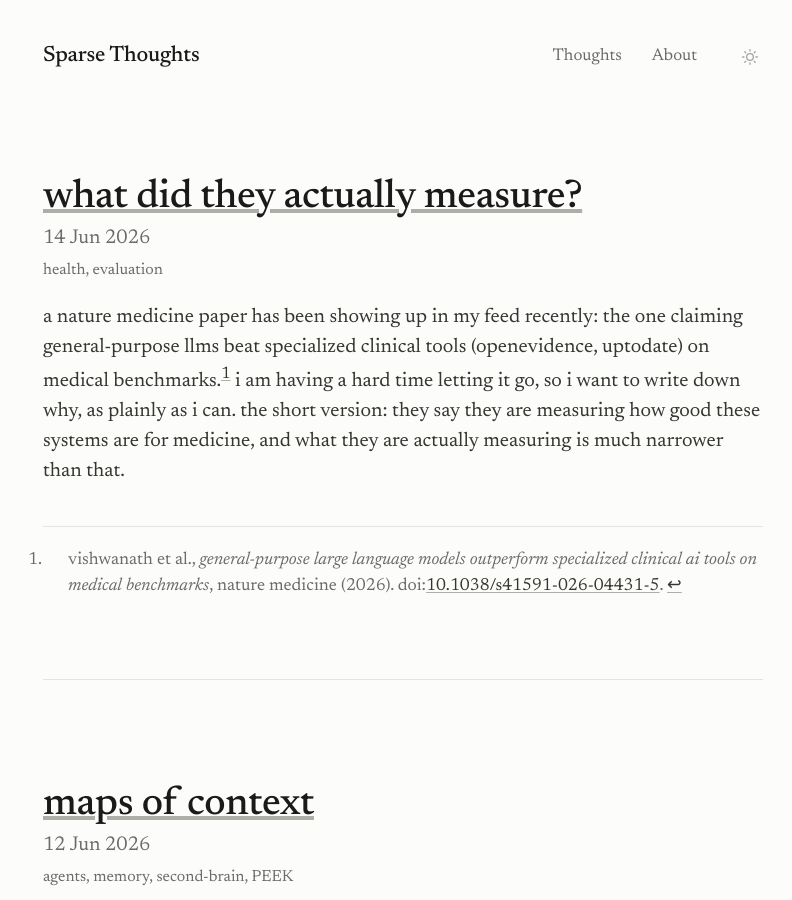
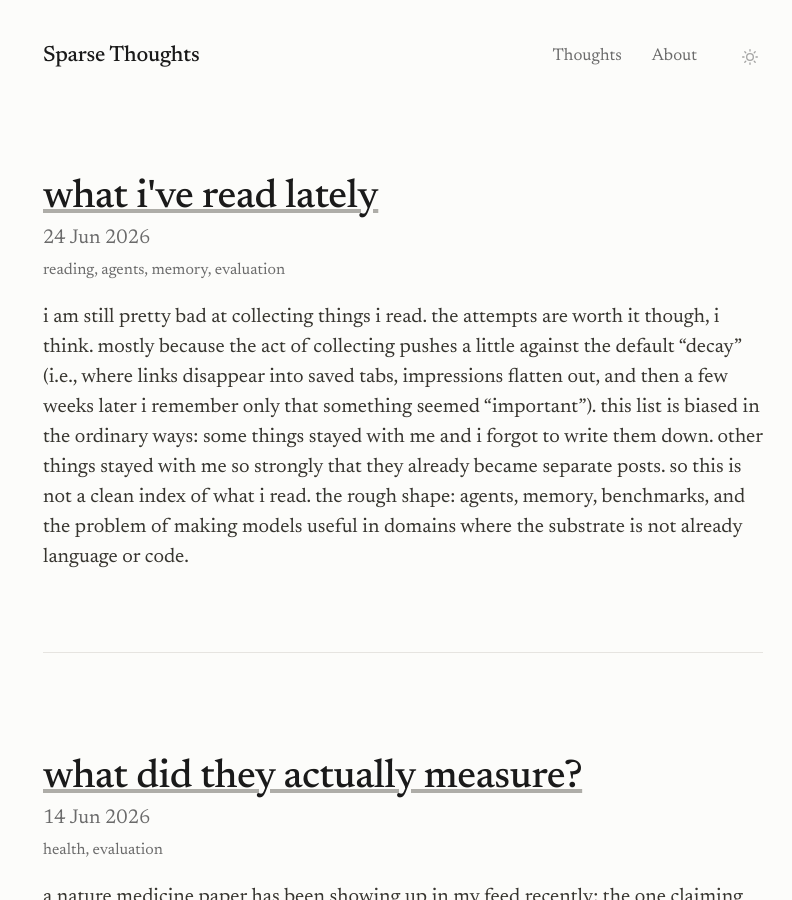
Before and after one commit to galsapir/sparse-thoughts, a Jekyll site: the page built from index.html, in a window 1280 px wide and 900 px high. Shown: the whole window, without its empty margins (237-1029 px from the left). Built offline with Jekyll 4.4.1, drawn with Linux system fonts in a browser that asks for light colours; the list of posts is cut into pages by our own code; some of the changed lines change nothing that is shown; some of the changed text lies outside the part shown.

Commit message:
publish reading list post

```diff
--- a/_drafts/reading-list-agents-memory-benchmarks.md
+++ b/_posts/2026-06-24-what-ive-read-lately.md
@@ -1,23 +1,24 @@
 ---
 layout: post
+redirect_from: /what-ive-read-lately/
 title: "what i've read lately"
 description: "a loose reading list around agents, memory, benchmarks, and the hard parts of making models useful outside language and code."
+date: 2026-06-24
 tags: [reading, agents, memory, evaluation]
+audio: "assets/audio/what-ive-read-lately.mp3"
 ---
 
-i am still pretty bad at collecting things i read. the attempts are still worth it, i think, mostly because the act of collecting pushes a little against the default decay. links disappear into saved tabs, impressions flatten out, and then a few weeks later i remember only that something seemed important.
-
-this list is biased in the ordinary way. some things stayed with me and i forgot to write them down. other things stayed with me so strongly that they already became separate posts. so this is not a clean index of what i read. it is closer to the residue of what i remembered to collect.
-
+i am still pretty bad at collecting things i read. the attempts are worth it though, i think. mostly because the act of collecting pushes a little against the default "decay" (i.e., where links disappear into saved tabs, impressions flatten out, and then a few weeks later i remember only that something seemed "important").
+this list is biased in the ordinary ways: some things stayed with me and i forgot to write them down. other things stayed with me so strongly that they already became separate posts. so this is not a clean index of what i read.
 the rough shape: agents, memory, benchmarks, and the problem of making models useful in domains where the substrate is not already language or code.
 
 ["maybe later" was a feature](https://arnorhs.dev/posts/2026-06-04/maybe-later-was-a-feature/) is short and good, and it lands near a theme i keep circling: friction is not always a bug. when small features become cheap to implement, the default pressure is to add them. the cost moves from engineering time into product surface area, maintenance, and user cognition. this is familiar from software, but it rhymes with a lot of agent work too. sometimes the useful thing is making an action a little harder, so the human has to stay in the loop long enough to decide whether it is worth doing.
 
-that is also why [learning-opportunities](https://github.com/DrCatHicks/learning-opportunities) caught my eye. i do not know yet whether i will actually use it, but the framing is directionally right: add a little friction back into AI-assisted work so it does not become pure cognitive offloading. this is one of those topics i probably cannot stop writing about. the point is not austerity, or refusing help from tools. the point is staying able to tell whether the help is any good.
+that is also why [learning-opportunities](https://github.com/DrCatHicks/learning-opportunities) caught my eye. the framing is directionally right (and i occasionally enjoy using it): add a little friction back into AI-assisted work so it does not become pure cognitive offloading.
 
-[How to write well with AI](https://www.onepercentbrighter.com/p/how-to-write-well-with-ai), by Quico Toro, belongs in the same cluster. AI is useful for writing when you can evaluate the output. that sounds obvious, but it is the whole game. if you have taste, domain knowledge, and a live sense of what the piece is trying to do, the tool can be useful. if you do not, it mostly gives you fluent surface.
+[How to write well with AI](https://www.onepercentbrighter.com/p/how-to-write-well-with-ai), by Quico Toro, belongs in the same cluster. AI is useful for writing when you can evaluate the output. that sounds obvious, but it is the whole game. if you have taste, domain knowledge, and a live sense of what the piece is trying to do, the tool can be useful.
 
-the agent workflow pieces were useful in a more practical way. [Mitchell Hashimoto's AI adoption journey](https://mitchellh.com/writing/my-ai-adoption-journey#user-content-fnref-3) was probably the one that stuck most. part of it was just the pleasant experience of seeing someone else rediscover patterns i have also found useful: warm starts, "Hemingway bridge" style handoffs, using agents near the end of the day when human efficiency is dropping, and building verification into the workflow. the verification point matters especially. a lot of agent use still has a strange shape: the model does a task, then the human squints at the result. better workflows make the task produce evidence as it runs.
+the agent workflow pieces were useful in a more practical way. [Mitchell Hashimoto's AI adoption journey](https://mitchellh.com/writing/my-ai-adoption-journey) was probably the one that stuck most. part of it was just the pleasant experience of seeing someone else rediscover patterns i have also found useful: warm starts, "Hemingway bridge" style handoffs, using agents near the end of the day when human efficiency is dropping, and building verification into the workflow. the verification point matters especially. a lot of agent use still has a strange shape: the model does a task, then the human squints at the result. better workflows make the task produce evidence as it runs.
 
 that connects to Simon Willison's [agentic engineering patterns](https://simonwillison.net/2026/Feb/23/agentic-engineering-patterns/), and to all the show-don't-tell tooling around agent work. i continue to think a meaningful fraction of software work now should be meta-work: improving the loop itself, improving the harness, improving the instructions, improving the verification path. maybe not exactly 20%, but that number is a useful reminder. if agents are part of the production process, the production process itself becomes a live object of engineering.
 
@@ -29,11 +30,11 @@ that connects to Simon Willison's [agentic engineering patterns](https://simonwi
 
 the memory/context pieces were alive for me because i was working on my own second-brain setup while reading them. [Forgetting](https://timkellogg.me/blog/2026/04/14/forgetting), by Tim Kellogg, is a useful counterweight to the impulse to store everything. Oscar Austegard's [Muninn at 100 Days](https://muninn.austegard.com/blog/muninn-at-100-days.html) and [three clocks for forgetting](http://muninn.austegard.com/blog/three-clocks-for-forgetting.html) are from almost the opposite direction, taking persistent memory systems seriously as lived infrastructure. i enjoy Oscar's projects in general; they tend to be concrete enough that the abstract questions become easier to think about.
 
-i also liked [Context is the New Training](https://mindfulmodeler.substack.com/p/context-is-the-new-training), from Molnar's tabular foundation model series. it sits near the same idea: a lot of what looks like model improvement may actually live in the context, harness, retrieval layer, or data representation. this is increasingly how i think about agent systems. the agent is not just the model. it is the model plus memory, context maps, tools, traces, evals, and whatever artifacts let prior work persist.
+i also liked [Context is the New Training](https://mindfulmodeler.substack.com/p/context-is-the-new-training), from Molnar's tabular foundation model series.
 
 the self-improvement pieces are where the optimism and unease sit closest together. Nathan Lambert's [Lossy self-improvement](https://www.interconnects.ai/p/lossy-self-improvement) is valuable as a brake on autoresearch excitement. the phrase that stayed with me was his "complexity brake": the more progress science makes toward understanding intelligence, the harder the next increment becomes. i do not know if this is exactly right, but it names something real. some domains get harder as you understand them better, because the easy abstractions stop carrying enough weight.
 
-[The Darwin Godel Machine](https://sakana.ai/dgm/) is probably one of the best current demonstrations of self-improving agents. [Hyperagents](https://arxiv.org/abs/2603.19461) pushes in the same direction. i think the excitement is partly justified at this point, but the pieces mostly make me feel the benchmark problem more sharply. if systems can rewrite pieces of themselves, or their harnesses, or their search strategies, then measurement has to become much more serious. otherwise we are just watching motion and calling it progress.
+[The Darwin Godel Machine](https://sakana.ai/dgm/) is probably one of the best current demonstrations of self-improving agents. [Hyperagents](https://arxiv.org/abs/2603.19461) pushes in the same direction. i think the excitement is partly justified at this point, but the pieces mostly make me feel the benchmark problem more sharply. if systems can rewrite pieces of themselves, or their harnesses, or their search strategies, then measurement has to become much more serious (but enough about that for now).
 
 this is also why [QuestBench](https://arxiv.org/pdf/2503.22674) and its [dataset](https://github.com/google-deepmind/questbench) were interesting. the benchmark asks two questions: can the model notice that information is missing, and can it use the missing information once provided? the second part is basically ordinary reasoning QA. the first part is the important one. many real tasks fail before the answer begins, because the system does not know what it needs to know. that feels especially relevant to medical QA, where the visible vignette often hides the upstream clinical work of noticing which information matters.
 
@@ -43,14 +44,14 @@ Satya Nadella's [human capital / token capital piece](https://x.com/satyanadella
 
 this may sound opposed to the bitter lesson, but i think it is more orthogonal than opposed. the bitter lesson says general methods win when scale becomes available. the organizational version says: until scale has somewhere useful to go, you need to make human attention and model tokens count. maybe the mistake is treating these as rival theories. sometimes the domain is already in a shape where scale can eat it. sometimes the work is turning the domain into a shape where scale has traction.
 
-that brings me to [See Spot Run](https://lefkofsky.com/see-spot-run/), Eric Lefkofsky's piece about LLMs in other domains. i found it useful less because it is novel and more because the obvious thing still has not happened. language, code, voice, video: these are domains where scaling has a very direct path. medicine and biology are different. some parts are clearly entering bitter-lesson territory, Evo2 is an obvious example, but health as a whole is not there the way code is. the substrate is messier, less standardized, more longitudinal, more causal, and often less directly represented in the model's native input space.
+that brings me to [See Spot Run](https://lefkofsky.com/see-spot-run/), Eric Lefkofsky's piece about LLMs in other domains. i found it useful less because it is novel and more because the obvious thing still has not happened. language, code, voice, video: these are domains where scaling has a very direct path. medicine and biology are different. some parts are clearly entering bitter-lesson territory, Evo2 is an example, but health as a whole is not there the way code is. the substrate is messier, less standardized, more longitudinal, and often less directly represented in the model's native input space.
 
 Tempus may or may not be the right implementation of this thesis; i do not know enough about the shape of their data, especially how much of it is longitudinal rather than snapshot-like. but the perspective is still useful. the moat is not just "we have many petabytes." it is whether the data describes how human health changes over time in a way that can be activated by models.
 
-[SpatialBench-Long](https://arxiv.org/abs/2605.28065) was the densest version of this question for me. i wrote too many notes on it, so here is the compressed version: it tries to make long-horizon spatial biology work verifiable by asking agents to recover scientific conclusions from raw or near-raw data plus calibrated experimental context. the important part is the calibration. raw data rarely gives one universal ground truth. paper claims are only candidates; they have to be rechecked before becoming benchmark answers. task descriptions have to approximate what a scientist would know at the start, without over-specifying the path. grading has to capture explicit relations and directions, not just isolated numerical outputs. for longitudinal health-data work, this raises the right hard questions: what claims from multimodal data over time are actually verifiable, which tasks belong to a single LLM call, which require an agentic run, and how much of "doing science" is just data science with a better story attached.
+[SpatialBench-Long](https://arxiv.org/abs/2605.28065) was the densest version of this question for me. i wrote too many notes on it, so here is the compressed version: it tries to make long-horizon spatial biology work verifiable by asking agents to recover scientific conclusions from raw or near-raw data plus calibrated experimental context. the important part is the calibration. raw data rarely gives one universal ground truth. paper claims are only candidates; they have to be rechecked before becoming benchmark answers. task descriptions have to approximate what a scientist would know at the start (without over-specifying the path). grading has to capture explicit relations and directions. for longitudinal health-data work, this raises the right hard questions: what claims from multimodal data over time are actually verifiable, which tasks belong to a single LLM call, which require an agentic run, and how much of "doing science" is just technical "data science", and so on.
 
 that last question is uncomfortable but useful. a lot of agent benchmarks in science want to test discovery, but the practical substrate is often redoing analysis until a known claim appears. maybe that is fine. maybe reproducing the claim from raw data is already a meaningful step. but we should be honest about what is being measured: not a general scientific mind, and not necessarily the ability to ask the right question from nothing. often it is the ability to turn messy artifacts into a verifiable conclusion under enough context.
 
-and maybe that is the thread through most of this list. agents are getting better, but the interesting work keeps moving outward: from model to harness, from prompt to workflow, from memory to forgetting, from benchmark answer to benchmark construction, from data possession to data activation. the model matters, obviously. but more and more of the leverage seems to live in the structures around it.
+and maybe that is the thread through most of this list. agents are getting better, but the interesting work keeps moving outward: from model to harness, (from prompt to workflow/loop), from benchmark answer to benchmark construction, from data possession to data activation. the model matters, obviously. but more and more of the leverage seems to live in the structures around it.
 
 also, [I Know What You Think of Me](https://archive.nytimes.com/opinionator.blogs.nytimes.com/2013/06/15/i-know-what-you-think-of-me/) was just a fun little read i found by accident. not everything needs to be load-bearing.
```
Also changed, not shown: 1 other file.
